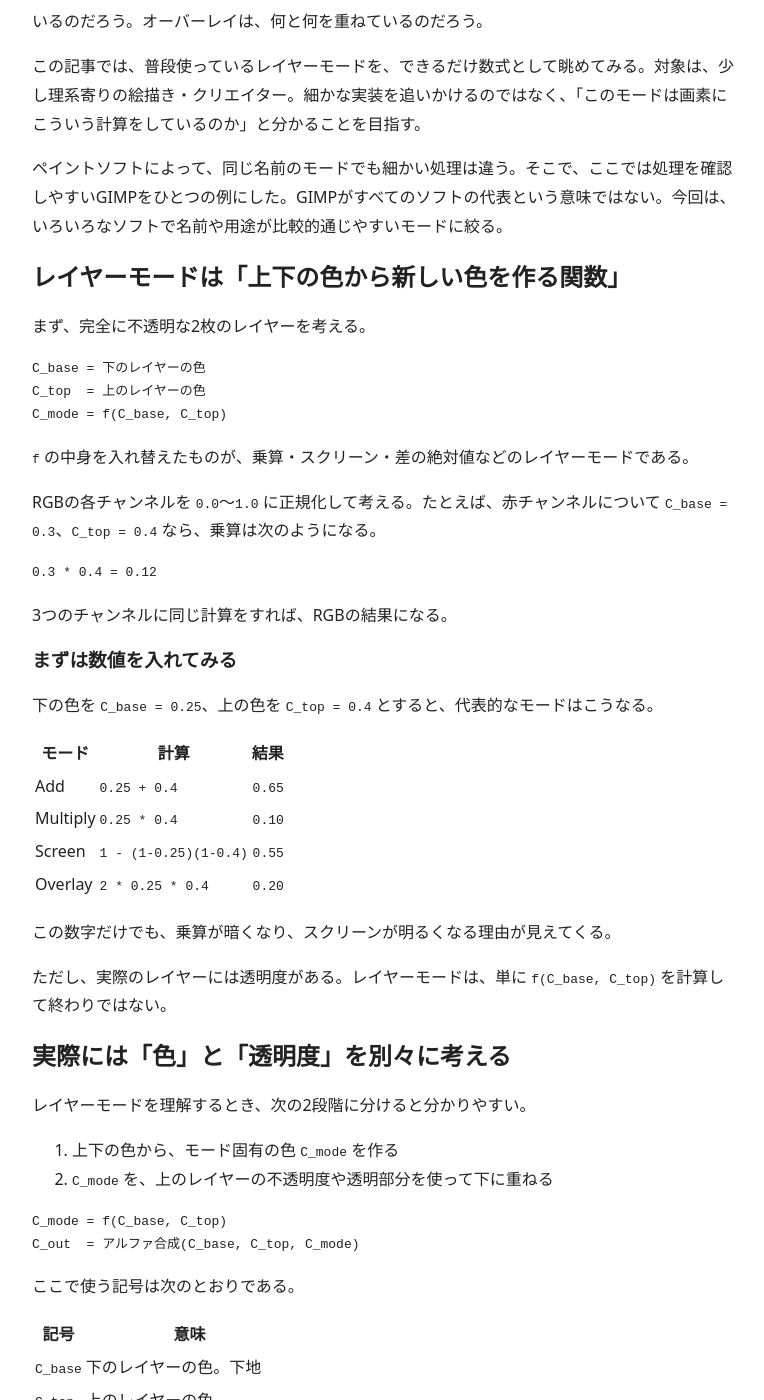
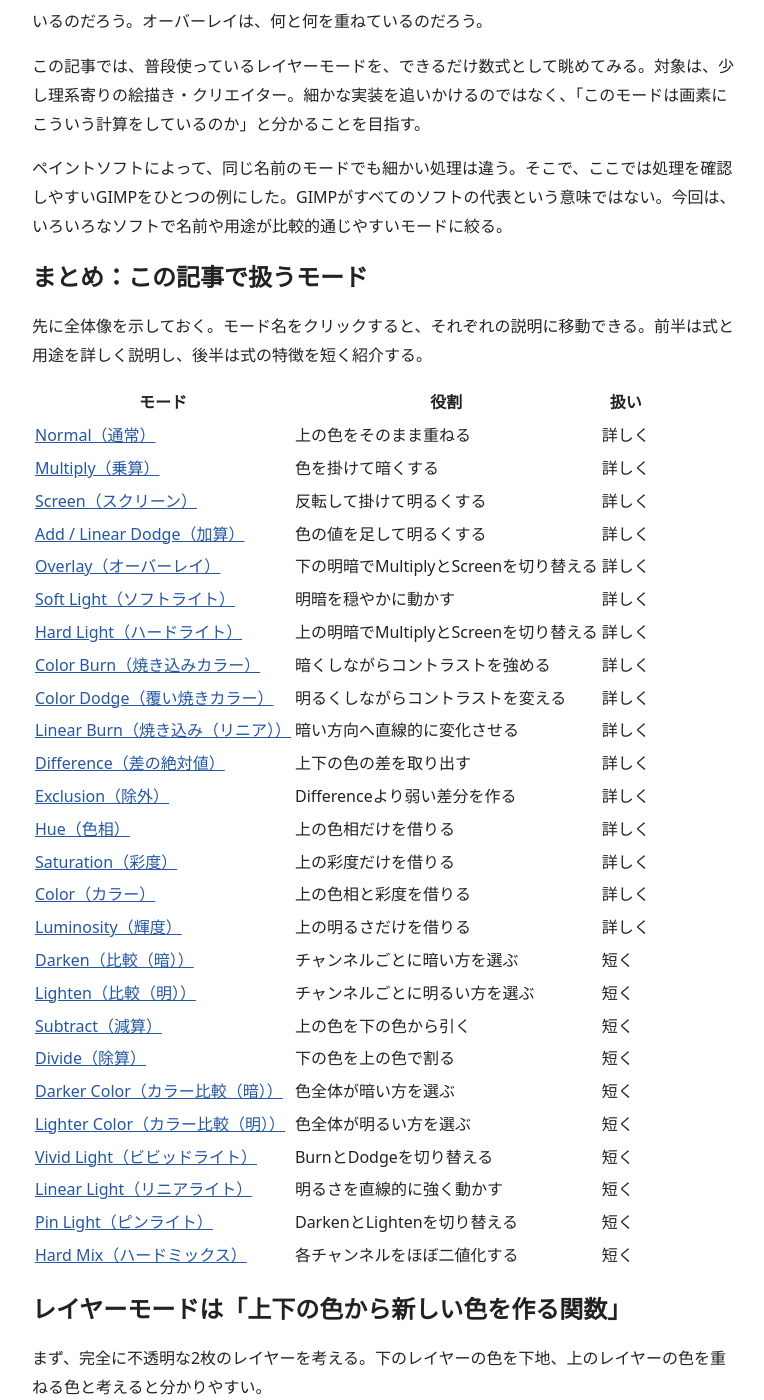
Before and after one commit to uota/uota.github.io, a Jekyll site: the page built from _posts/2026-08-30-gimp-layer-modes.md, in a window 1280 px wide and 1400 px high, scrolled down 237 px. Shown: the whole window, without its empty margins (256-1020 px from the left). Built offline with Jekyll 4.4.1, drawn with Linux system fonts in a browser that asks for light colours; some of the changed text lies outside the part shown.

Commit message:
Add linked blend mode overview

````diff
--- a/_posts/2026-08-30-gimp-layer-modes.md
+++ b/_posts/2026-08-30-gimp-layer-modes.md
@@ -12,13 +12,60 @@ date: 2026-08-30
 
 ペイントソフトによって、同じ名前のモードでも細かい処理は違う。そこで、ここでは処理を確認しやすいGIMPをひとつの例にした。GIMPがすべてのソフトの代表という意味ではない。今回は、いろいろなソフトで名前や用途が比較的通じやすいモードに絞る。
 
+## まとめ：この記事で扱うモード
+
+先に全体像を示しておく。モード名をクリックすると、それぞれの説明に移動できる。前半は式と用途を詳しく説明し、後半は式の特徴を短く紹介する。
+
+| モード | 役割 | 扱い |
+| --- | --- | --- |
+| [Normal（通常）](#mode-normal) | 上の色をそのまま重ねる | 詳しく |
+| [Multiply（乗算）](#mode-multiply) | 色を掛けて暗くする | 詳しく |
+| [Screen（スクリーン）](#mode-screen) | 反転して掛けて明るくする | 詳しく |
+| [Add / Linear Dodge（加算）](#mode-add) | 色の値を足して明るくする | 詳しく |
+| [Overlay（オーバーレイ）](#mode-overlay) | 下の明暗でMultiplyとScreenを切り替える | 詳しく |
+| [Soft Light（ソフトライト）](#mode-soft-light) | 明暗を穏やかに動かす | 詳しく |
+| [Hard Light（ハードライト）](#mode-hard-light) | 上の明暗でMultiplyとScreenを切り替える | 詳しく |
+| [Color Burn（焼き込みカラー）](#mode-color-burn) | 暗くしながらコントラストを強める | 詳しく |
+| [Color Dodge（覆い焼きカラー）](#mode-color-dodge) | 明るくしながらコントラストを変える | 詳しく |
+| [Linear Burn（焼き込み（リニア））](#mode-linear-burn) | 暗い方向へ直線的に変化させる | 詳しく |
+| [Difference（差の絶対値）](#mode-difference) | 上下の色の差を取り出す | 詳しく |
+| [Exclusion（除外）](#mode-exclusion) | Differenceより弱い差分を作る | 詳しく |
+| [Hue（色相）](#mode-hue) | 上の色相だけを借りる | 詳しく |
+| [Saturation（彩度）](#mode-saturation) | 上の彩度だけを借りる | 詳しく |
+| [Color（カラー）](#mode-color) | 上の色相と彩度を借りる | 詳しく |
+| [Luminosity（輝度）](#mode-luminosity) | 上の明るさだけを借りる | 詳しく |
+| [Darken（比較（暗））](#mode-darken) | チャンネルごとに暗い方を選ぶ | 短く |
+| [Lighten（比較（明））](#mode-lighten) | チャンネルごとに明るい方を選ぶ | 短く |
+| [Subtract（減算）](#mode-subtract) | 上の色を下の色から引く | 短く |
+| [Divide（除算）](#mode-divide) | 下の色を上の色で割る | 短く |
+| [Darker Color（カラー比較（暗））](#mode-darker-color) | 色全体が暗い方を選ぶ | 短く |
+| [Lighter Color（カラー比較（明））](#mode-lighter-color) | 色全体が明るい方を選ぶ | 短く |
+| [Vivid Light（ビビッドライト）](#mode-vivid-light) | BurnとDodgeを切り替える | 短く |
+| [Linear Light（リニアライト）](#mode-linear-light) | 明るさを直線的に強く動かす | 短く |
+| [Pin Light（ピンライト）](#mode-pin-light) | DarkenとLightenを切り替える | 短く |
+| [Hard Mix（ハードミックス）](#mode-hard-mix) | 各チャンネルをほぼ二値化する | 短く |
+
 ## レイヤーモードは「上下の色から新しい色を作る関数」
 
-まず、完全に不透明な2枚のレイヤーを考える。
+まず、完全に不透明な2枚のレイヤーを考える。下のレイヤーの色を下地、上のレイヤーの色を重ねる色と考えると分かりやすい。
+
+レイヤーモードは、その2つの色を入力として、選んだルールで新しい色を作る。まずは記号を使わずに書くと、次のような流れである。
 
 ```text
-C_base = 下のレイヤーの色
-C_top  = 上のレイヤーの色
+下の色 + 上の色 → レイヤーモードのルール → 新しい色
+```
+
+以降の式を短く書くために、この3つの色に名前を付ける。
+
+| 記号 | 意味 |
+| --- | --- |
+| `C_base` | 下のレイヤーの色。下地 |
+| `C_top` | 上のレイヤーの色 |
+| `C_mode` | レイヤーモードが作った新しい色 |
+
+すると、先ほどの流れは次の式になる。
+
+```text
 C_mode = f(C_base, C_top)
 ```
 
@@ -63,9 +110,6 @@ C_out  = アルファ合成(C_base, C_top, C_mode)
 
 | 記号 | 意味 |
 | --- | --- |
-| `C_base` | 下のレイヤーの色。下地 |
-| `C_top` | 上のレイヤーの色 |
-| `C_mode` | モードが計算した色 |
 | `C_out` | 最終的に表示される色 |
 | `a_base` | 下のレイヤーのアルファ |
 | `a_top` | 上のレイヤーのアルファ |
@@ -94,6 +138,8 @@ C_out = a_top' * C_mode + (1 - a_top') * C_base
 
 一方、上のレイヤーが50%不透明なら、乗算で作った色をそのまま表示するのではなく、乗算結果と下の色の間を補間する。レイヤーの不透明度を下げると「乗算の濃さ」が変わるのはこのためである。
 
+<a id="mode-normal"></a>
+
 ## Normal（通常）
 
 上のレイヤーを、そのまま下に重ねるモードである。
@@ -105,6 +151,8 @@ C_mode = C_top
 下のレイヤーが完全に不透明なら、上のレイヤーが100%不透明のときは上の色だけが見える。上が半透明なら、`C_top` と `C_base` の間になる。
 
 「何もしない」ように見えるが、透明度を含めると、Normalはレイヤー合成の基準になる大事なモードである。
+
+<a id="mode-multiply"></a>
 
 ## Multiply（乗算）
 
@@ -123,6 +171,8 @@ C_mode = C_base * C_top
 ```
 
 となる。上のレイヤーを50%不透明にすれば、最終的には `0.4` と `0.8` の間の値になる。
+
+<a id="mode-screen"></a>
 
 ## Screen（スクリーン）
 
@@ -148,6 +198,8 @@ C_mode = C_base + C_top - C_base * C_top
 
 光・ハイライト・発光表現に向いているのは、この性質による。黒背景に描いた光をScreenで重ねると、黒い部分を目立たせずに光だけを載せやすい。
 
+<a id="mode-add"></a>
+
 ## Add / Linear Dodge（加算）
 
 ```text
@@ -165,6 +217,8 @@ C_mode = min(1, C_base + C_top)
 ソフトによっては `Add`、`Addition`、`Linear Dodge (Add)` など名前が異なるが、同じ系統のモードとして扱われることが多い。
 
 発光、強いハイライト、光源の重なりを作るときに使いやすい。Screenよりも、明るさを直接押し上げる感じが強い。
+
+<a id="mode-overlay"></a>
 
 ## Overlay（オーバーレイ）
 
@@ -196,6 +250,8 @@ C_mode = 1 - 2 * (1-C_base) * (1-C_top)
 
 陰影を強めたり、テクスチャを下の明暗に沿わせたり、全体のコントラストを出したりする用途でよく使われる。上のレイヤーを50%グレーにすると、理想化した式では下の色をほぼ変えない。
 
+<a id="mode-soft-light"></a>
+
 ## Soft Light（ソフトライト）
 
 Soft Lightは、上の色に応じて、下の色を暗くしたり明るくしたりするモードである。Overlayよりも変化が穏やかになりやすい。
@@ -217,6 +273,8 @@ C_mode = C_base + (2*C_top - 1) * (g(C_base)-C_base)
 
 実際のソフトでは式の細部が異なることもあるため、ここでは「明暗をやわらかく動かすモード」と捉えるとよい。
 
+<a id="mode-hard-light"></a>
+
 ## Hard Light（ハードライト）
 
 Overlayと似ているが、明るいか暗いかを上の色で判断する。
@@ -231,6 +289,8 @@ C_mode = 1 - 2 * (1-C_base) * (1-C_top)
 
 Overlayが「下の画像に光を当てる」感じなら、Hard Lightは「上のレイヤーから強い光を当てる」感じである。強い陰影や光、質感の追加に使われる。
 
+<a id="mode-color-burn"></a>
+
 ## Color Burn（焼き込みカラー）
 
 下の色を暗くしながら、コントラストも強めるモードである。
@@ -244,6 +304,8 @@ C_mode = 1 - (1-C_base) / C_top             (C_top > 0)
 
 影や濃い色を強く焼き付けたいときに使えるが、Multiplyよりも変化が強い。
 
+<a id="mode-color-dodge"></a>
+
 ## Color Dodge（覆い焼きカラー）
 
 Color Burnの反対側で、下の色を明るくしながらコントラストを変えるモードである。
@@ -255,6 +317,8 @@ C_mode = C_base / (1-C_top)                 (C_top < 1)
 
 上の色が白に近づくほど、下の色が急激に明るくなる。強い光や発光の芯を作るのに向いているが、明るさが極端になりやすい。
 
+<a id="mode-linear-burn"></a>
+
 ## Linear Burn（焼き込み（リニア））
 
 ```text
@@ -262,6 +326,8 @@ C_mode = max(0, C_base + C_top - 1)
 ```
 
 2つの色を足してから `1` を引くので、暗い方向へ直線的に変化する。Subtractと似て見えるが、式は異なる。
+
+<a id="mode-difference"></a>
 
 ## Difference（差の絶対値）
 
@@ -287,6 +353,8 @@ abs(C_base - 1) = 1 - C_base
 
 2枚の画像の位置合わせ、塗り残しや差分の確認、色の比較に便利なモードである。
 
+<a id="mode-exclusion"></a>
+
 ## Exclusion（除外）
 
 Differenceに似ているが、コントラストを弱めたような結果になる。
@@ -296,6 +364,8 @@ C_mode = C_base + C_top - 2 * C_base * C_top
 ```
 
 黒 `0` では変化せず、白 `1` では色が反転する。この性質はDifferenceと同じだが、中間の色ではDifferenceほど強い差になりにくい。
+
+<a id="mode-hue"></a>
 
 ## Hue（色相）
 
@@ -309,6 +379,8 @@ C_mode = HSL(H_top, S_base, L_base)
 
 RGBの赤・緑・青を直接掛けたり足したりするモードではない。「色味だけを変えたい」ときに使う。
 
+<a id="mode-saturation"></a>
+
 ## Saturation（彩度）
 
 上のレイヤーから彩度だけを借り、下のレイヤーの色相と明るさを残す。
@@ -319,6 +391,8 @@ C_mode = HSL(H_base, S_top, L_base)
 
 彩度の低い上の色を使うと、下の色を鮮やかさの少ない方向へ動かせる。
 
+<a id="mode-color"></a>
+
 ## Color（カラー）
 
 上のレイヤーの色相と彩度を使い、下のレイヤーの明るさを残す。
@@ -328,6 +402,8 @@ C_mode = HSL(H_top, S_top, L_base)
 ```
 
 モノクロ画像に色を付けたり、線画や陰影の明るさを保ったまま着色したりするときに便利である。
+
+<a id="mode-luminosity"></a>
 
 ## Luminosity（輝度）
 
@@ -341,6 +417,8 @@ Colorの反対側の使い方で、色味を保ったまま明るさだけを変
 
 ここでのHSLは、色相・彩度・明るさを使って考えるための表記である。色空間の細かな違いまで扱うとソフトごとの差が大きくなるため、この記事ではそこまで踏み込まない。
 
+<a id="mode-darken"></a>
+
 ## Darken（比較（暗））
 
 下と上の色をチャンネルごとに比較し、暗い方を選ぶ。
@@ -350,6 +428,8 @@ C_mode = min(C_base, C_top)
 ```
 
 Multiplyと違って色を混ぜず、各チャンネルの小さい値を選ぶ。暗い線や影だけを残したいときに使われる。
+
+<a id="mode-lighten"></a>
 
 ## Lighten（比較（明））
 
@@ -361,6 +441,8 @@ C_mode = max(C_base, C_top)
 
 黒 `0.0` はほとんど何もせず、白 `1.0` はそのチャンネルを白にする。明るい線や光だけを重ねたいときに使える。
 
+<a id="mode-subtract"></a>
+
 ## Subtract（減算）
 
 ```text
@@ -369,6 +451,8 @@ C_mode = max(0, C_base - C_top)
 
 上の色を下の色から引くモードである。Linear Burnと似て見えるが、Subtractは単純に `C_base - C_top` を計算する。
 
+<a id="mode-divide"></a>
+
 ## Divide（除算）
 
 ```text
@@ -376,6 +460,8 @@ C_mode = C_base / C_top
 ```
 
 結果を `0.0`〜`1.0` に収める場合は、上限を切り詰める。`C_top` が `0` に近いと結果が急激に大きくなるため、実際のソフトでは特別な扱いが入る。
+
+<a id="mode-darker-color"></a>
 
 ## Darker Color（カラー比較（暗））
 
@@ -388,6 +474,8 @@ sum(C_base) < sum(C_top) なら C_mode = C_base
 
 そのため、Darkenのようにチャンネルごとに別々の色を組み合わせることはない。
 
+<a id="mode-lighter-color"></a>
+
 ## Lighter Color（カラー比較（明））
 
 Darker Colorの反対で、色全体の明るさが大きいほうを選ぶ。
@@ -398,6 +486,8 @@ sum(C_base) > sum(C_top) なら C_mode = C_base
 ```
 
 DarkenとLightenの違いと同じように、チャンネル単位の比較ではなく、色全体の比較である。
+
+<a id="mode-vivid-light"></a>
 
 ## Vivid Light（ビビッドライト）
 
@@ -410,6 +500,8 @@ C_top >= 0.5 なら Color Dodge(C_base, 2*(C_top-0.5))
 
 コントラストの変化が強く、扱いも難しい。強い陰影や極端な光を作るためのモードと考えるとよい。
 
+<a id="mode-linear-light"></a>
+
 ## Linear Light（リニアライト）
 
 ```text
@@ -417,6 +509,8 @@ C_mode = clamp(C_base + 2*C_top - 1, 0, 1)
 ```
 
 上の色を2倍してから下の色に加える。50%グレーを基準に、明るい部分は明るく、暗い部分は暗くする。
+
+<a id="mode-pin-light"></a>
 
 ## Pin Light（ピンライト）
 
@@ -428,6 +522,8 @@ C_mode = max(C_base, 2*C_top - 1)   (C_top >= 0.5)
 ```
 
 OverlayやSoft Lightよりも、色の置き換わりが目立ちやすい。
+
+<a id="mode-hard-mix"></a>
 
 ## Hard Mix（ハードミックス）
 
@@ -452,20 +548,6 @@ C_mode = 1  (C_base + C_top >= 1)
 
 それでも、Multiplyは「上下を掛ける」、Screenは「反転して掛けて戻す」、Overlayは「下の明暗で分岐する」という中心部分は、いろいろなソフトを理解するときの共通の足場になる。ここでは、その共通部分をつかむことを優先した。
 
-## まとめ
+## おわりに
 
-レイヤーモードは、魔法のフィルターというより、画素ごとに同じ計算を繰り返す仕組みである。
-
-- Normalは上の色をそのまま重ねる
-- Multiplyは `C_base * C_top`。暗い色や影に向く
-- Screenは `1-(1-C_base)(1-C_top)`。明るい色や光に向く
-- Addは `C_base+C_top`。光量を直接足す
-- Overlayは、下の明暗に応じてMultiplyとScreenを切り替える
-- Soft Lightは、明暗を穏やかに動かす
-- Color BurnやColor Dodgeは、暗さや明るさを強く変える
-- DifferenceやExclusionは、上下の色の差を見つける
-- Hue・Saturation・Color・Luminosityは、色の成分を入れ替える
-- DarkenとLightenは、チャンネルごとに暗い方・明るい方を選ぶ
-- 半透明の場合は、モードの結果をさらにアルファ合成する
-
-数式を全部覚える必要はない。まずは「何を足すのか」「何を掛けるのか」「どちらの色を基準に分岐するのか」を見るだけでも、レイヤーモードの挙動はかなり予想できるようになる。
+レイヤーモードは、魔法のフィルターというより、画素ごとに同じ計算を繰り返す仕組みである。数式を全部覚えなくても、「何を足すのか」「何を掛けるのか」「どちらの色を基準に分岐するのか」を見るだけで、挙動はかなり予想できるようになる。
````
